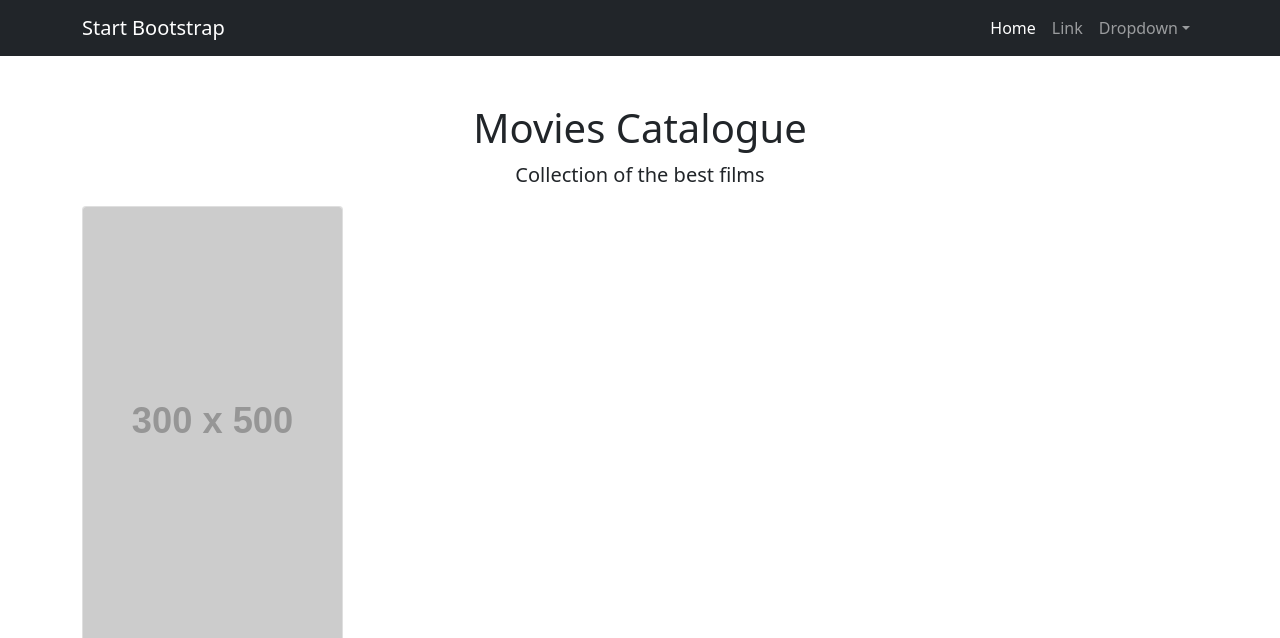
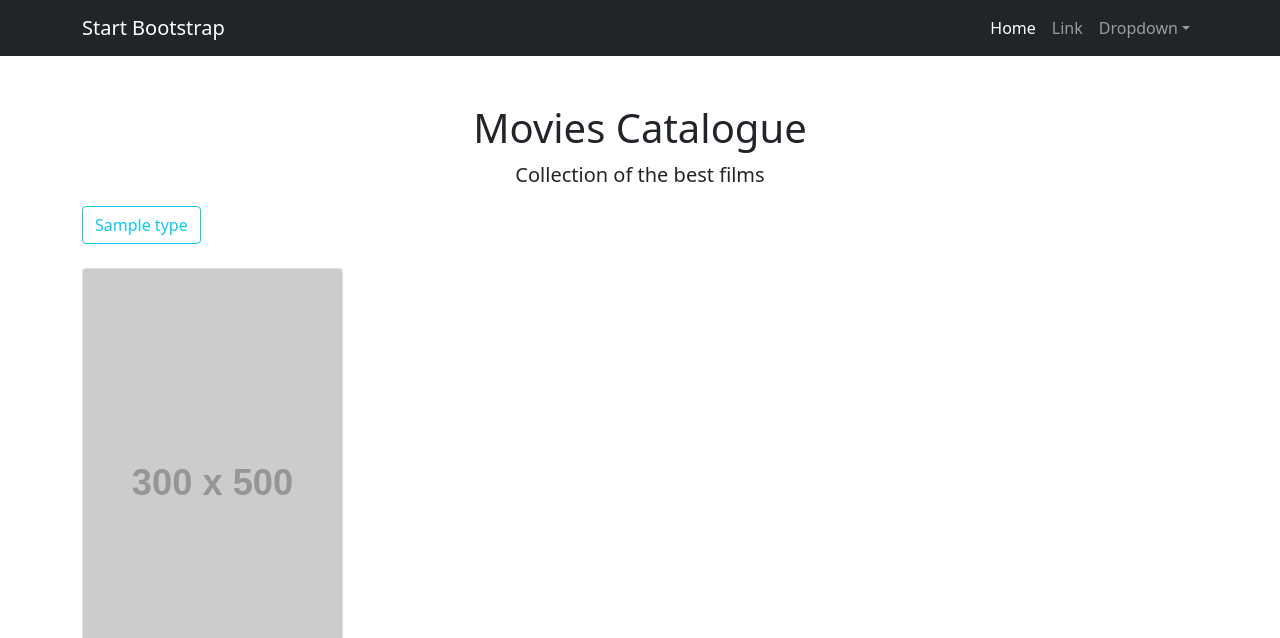
Before and after one commit to TomaszKlosinski/kodilla-movies-catalogue, a Flask app: template templates/homepage.html in a window 1280 px wide. Shown: the top 638 px of the page. Run offline with Flask 2, Linux system fonts and the light colour scheme; the template is opened without the code that fills it: most values are stand-ins (such as "Sample title", 1, 10 or a date in 2020); grey boxes labelled with a size stand in for pictures from a placeholder-image service; some libraries are stand-ins or nearby versions.

Commit message:
Clean up

```diff
--- a/app.py
+++ b/app.py
@@ -1,13 +1,16 @@
-from flask import Flask, render_template
+from flask import Flask, render_template, request
 import random
 
-from tmdb_client import get_poster_url, get_popular_movies, get_single_movie, get_single_movie_cast, get_movie_images
+from tmdb_client import get_poster_url, get_movies_list, get_single_movie, get_single_movie_cast, get_movie_images
 
 app = Flask(__name__)
 
 
-def get_movies(how_many):
-    data = get_popular_movies()
+LIST_TYPES = ['top_rated', 'upcoming', 'popular', 'now_playing']
+
+
+def get_movies(how_many, list_type):
+    data = get_movies_list(list_type)
     results = data["results"][:how_many]
     random.shuffle(results)
     return results
@@ -22,8 +25,11 @@ def utility_processor():
 
 @app.route('/')
 def homepage():
-    movies = get_movies(how_many=8)
-    return render_template("homepage.html", movies=movies)
+    selected_list = request.args.get('list_type', "popular")
+    if selected_list not in LIST_TYPES:
+        selected_list = "popular"
+    movies = get_movies(how_many=8, list_type=selected_list)
+    return render_template("homepage.html", movies=movies, current_list=selected_list, list_types=LIST_TYPES)
 
 
 @app.route("/movie/<movie_id>")
--- a/templates/homepage.html
+++ b/templates/homepage.html
@@ -6,6 +6,15 @@
     <div class="col-lg-12 text-center">
         <h1 class="mt-5">Movies Catalogue</h1>
         <p class="lead">Collection of the best films</p>
+    </div>
+    <div class="col-lg-12 mb-4">
+        {% for type in list_types %}
+        {% if type == current_list %}
+        <a href="{{ url_for('homepage', list_type=type) }}" class="btn btn-info">{{ type | capitalize |  replace('_',' ') }}</a>
+        {% else %}
+        <a href="{{ url_for('homepage', list_type=type) }}" class="btn btn-outline-info">{{ type | capitalize |  replace('_',' ') }}</a>
+        {% endif %}
+        {% endfor %}
     </div>
     {% for movie in movies %}
     <div class="col-lg-3 col-md-6 mb-4">
--- a/templates/movie_details.html
+++ b/templates/movie_details.html
@@ -28,7 +28,7 @@
 <!--    <p>{{ movie }}</p>-->
     <h3 class="my-4">Cast</h3>
     <div class="row">
-        {% for actor in cast %}
+        {% for actor in cast[:4] %}
         <div class="col-md-3 col-sm-6 mb-4">
             <a href="#">
                 <figure class="figure">
--- a/tmdb_client.py
+++ b/tmdb_client.py
@@ -37,6 +37,17 @@ def get_single_movie(movie_id):
     return response.json()
 
 
+def get_movies_list(list_type):
+    endpoint = f"https://api.themoviedb.org/3/movie/{list_type}"
+    api_token = get_token()
+    headers = {
+        "Authorization": f"Bearer {api_token}"
+    }
+    response = requests.get(endpoint, headers=headers)
+    response.raise_for_status()
+    return response.json()
+
+
 def get_popular_movies():
     endpoint = "https://api.themoviedb.org/3/movie/popular"
     api_token = get_token()
```
